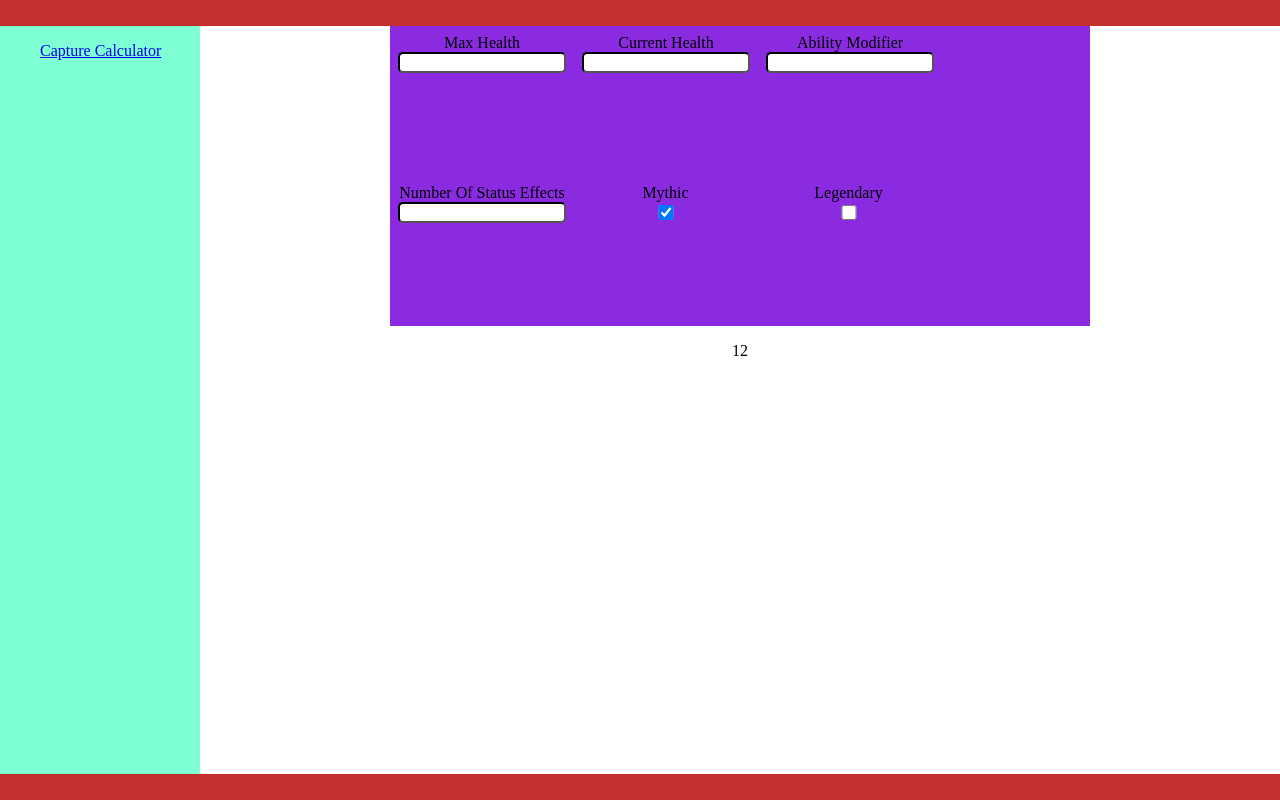
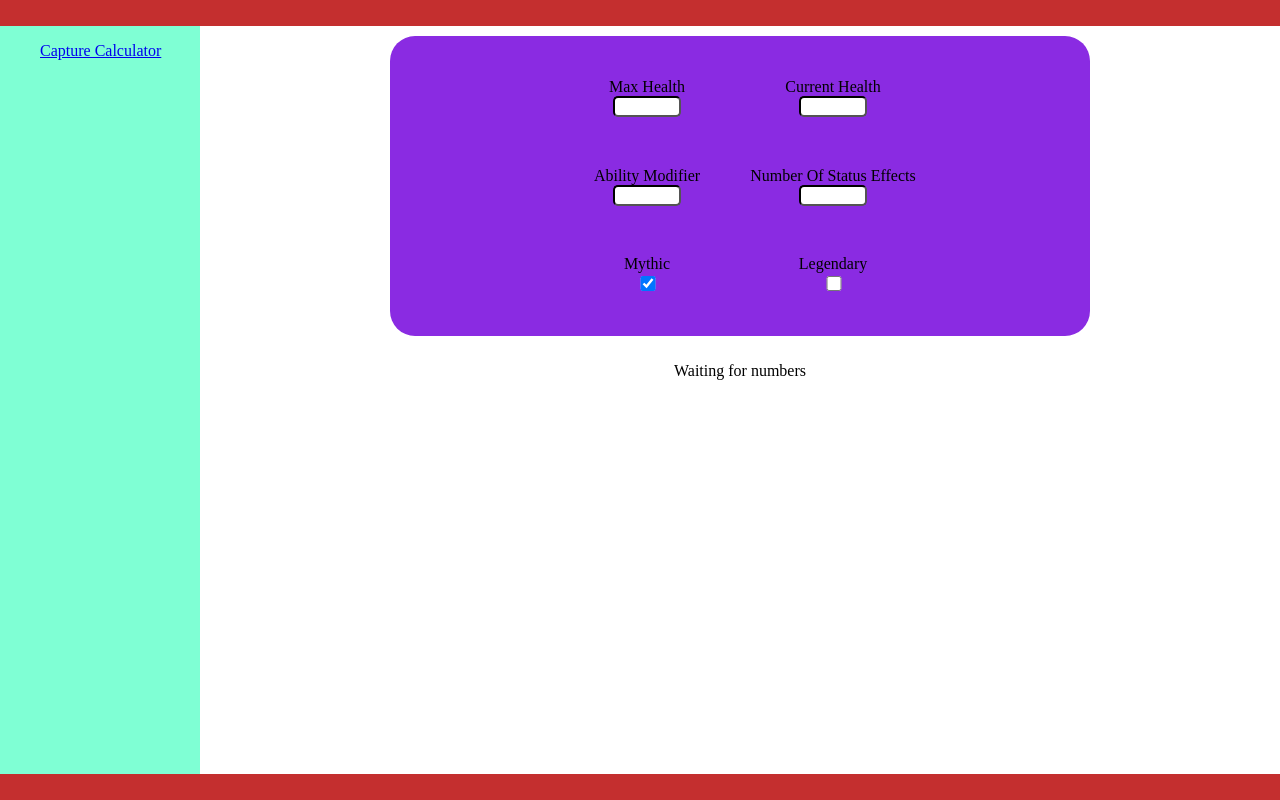
Before and after one commit to LordNEWNS/dnd-campaign-tools, a plain HTML site: page CaptureCalc.html in a window 1280 px wide. Both pictures are taken after a click on the checkbox "Mythic". Drawn offline with Linux system fonts and the light colour scheme.

Commit message:
Add style, js, and elemenys to html for calculator
Add the javascript to make the calcutor work as intened as well as
some style and html for a better user experience.

```diff
--- a/CaptureCalc.html
+++ b/CaptureCalc.html
@@ -19,7 +19,8 @@
             <div class="padding"></div>
 
             <div class="main">
-                <div class="CaptureCalc">
+                <div class="CaptureCalc" id="Calc">
+                    <div class="spacer">
                         <div class="CapCalcInput">
                             <label for="MaxHealth">Max Health</label>
                             <input type="number" id="MaxHealth">
@@ -29,17 +30,22 @@
                             <label for="CurrentHealth">Current Health</label>
                             <input type="number" id="CurrentHealth">
                         </div>
+                    </div>
 
+                    <div class="spacer">
                         <div class="CapCalcInput">
                             <label for="AbilityModifier">Ability Modifier</label>
                             <input type="number" id="AbilityModifier">
                         </div>
 
+
                         <div class="CapCalcInput">
                             <label for="Ailments">Number Of Status Effects</label>
                             <input type="number" id="Ailments">
                         </div>
+                    </div>
 
+                    <div class="spacer">
                         <div class="CapCalcInput">
                             <label for="Mythic">Mythic</label>
                             <input type="checkbox" id="Mythic">
@@ -49,10 +55,10 @@
                             <label for="Legendary">Legendary</label>
                             <input type="checkbox" id="Legendary">
                         </div>
-
+                    </div>
                 </div>
                 <div id="DcDisplay">
-                    <p id="Dc">12</p>
+                    <p id="Dc">DC = 12</p>
                 </div>
 
             </div>
--- a/code.js
+++ b/code.js
@@ -0,0 +1,50 @@
+const Calc = document.getElementById(`Calc`);
+const outPut = document.getElementById(`Dc`);
+let HealthPercentagModifer = 3;
+let AilmentModifier = 0;
+let StatModifier = 3;
+let ClassBonus = 0;
+let DC = 0;
+
+document.getElementById('MaxHealth').addEventListener('input', updateDC);
+document.getElementById('CurrentHealth').addEventListener('input', updateDC);
+document.getElementById('AbilityModifier').addEventListener('input', updateDC);
+document.getElementById('Ailments').addEventListener('input', updateDC);
+document.getElementById('Mythic').addEventListener('input', updateDC);
+document.getElementById('Legendary').addEventListener('input', updateDC);
+
+function updateDC () {
+    GetValues ();
+    if (isNaN(HealthPercentagModifer) || isNaN(AilmentModifier) || isNaN(StatModifier)) {
+        outPut.textContent = `Waiting for numbers`
+        return;
+    };
+    CalculateDc ();
+    outPut.textContent = `DC = ` + DC;
+
+}
+
+function GetValues () {
+    const InputMax = parseInt(document.getElementById(`MaxHealth`).value);
+    const InputCurrent = parseInt(document.getElementById(`CurrentHealth`).value);
+    const NumberOfAilments = parseInt(document.getElementById(`Ailments`).value);
+    const AbilityScoreModifier = parseInt(document.getElementById(`AbilityModifier`).value);
+    IsMythic = document.getElementById(`Mythic`).checked;
+    IsLegendary = document.getElementById(`Legendary`).checked;
+    HealthPercentagModifer = Math.round((InputCurrent / InputMax) * 10);
+    AilmentModifier = NumberOfAilments * 3;
+    StatModifier = AbilityScoreModifier;
+    if (IsMythic && IsLegendary) {
+        ClassBonus = 15;
+    } else if (IsLegendary) {
+        ClassBonus = 5;
+    } else if (IsMythic) {
+        ClassBonus = 10;
+    } else {
+        ClassBonus = 0;
+    }
+}
+
+function CalculateDc () {
+    DC = 10 + HealthPercentagModifer + StatModifier - AilmentModifier + ClassBonus;
+}
--- a/style.css
+++ b/style.css
@@ -1,3 +1,8 @@
+input::-webkit-outer-spin-button,
+input::-webkit-inner-spin-button {
+    display: none;
+}
+
 body {
     display: flex;
     min-height: 100vh;
@@ -5,11 +10,21 @@ body {
     margin: 0;
 }
 
+.spacer input {
+    text-align: center;
+}
+
 input, label {
     display: block;
 }
+
 .Body {
     flex: 1;
+    display: flex;
+    flex-direction: row;
+}
+
+.spacer {
     display: flex;
     flex-direction: row;
 }
@@ -25,6 +40,9 @@ input, label {
     flex-direction: column;
     margin: 8px;
     text-align: center;
+    width: 170px;
+    align-items: center;
+
 }
 
 .padding {
@@ -53,7 +71,7 @@ input {
     border-width: 2px;
     border-color: black;
     border-radius: 5px;
-    width: 160px;
+    width: 60px;
     height: 15px;
 }
 
@@ -62,8 +80,11 @@ input {
     width: 700px;
     background-color: blueviolet;
     display: flex;
-    flex-wrap: wrap;
-
+    flex-direction: column;
+    align-items: center;
+    justify-content: space-evenly;
+    margin: 10px;
+    border-radius: 25px;
 }
 
 .SideMenue {
```
Lines whose indentation alone changed are shown as unchanged.
